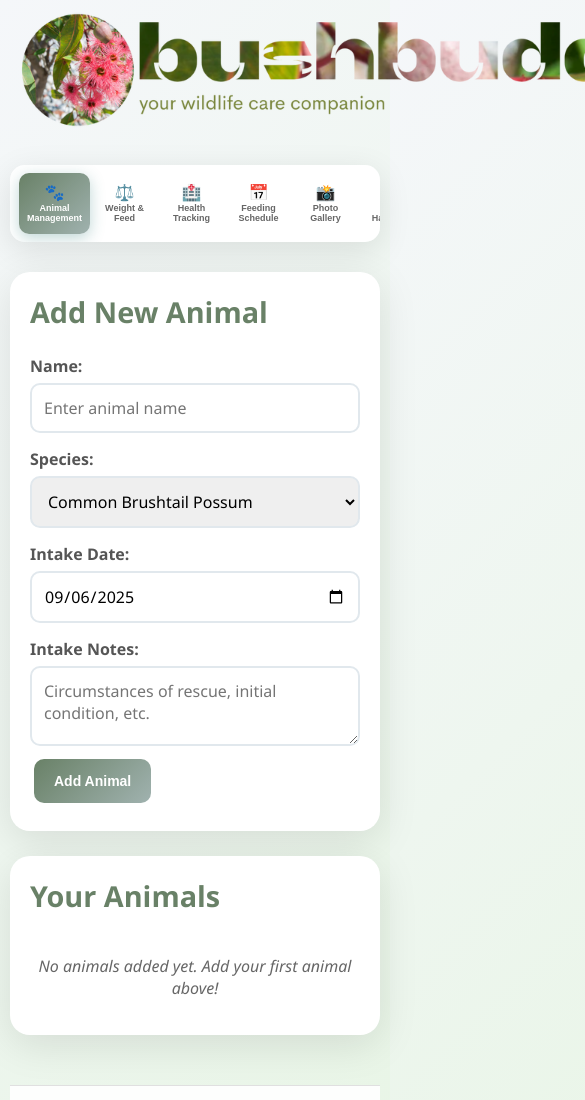
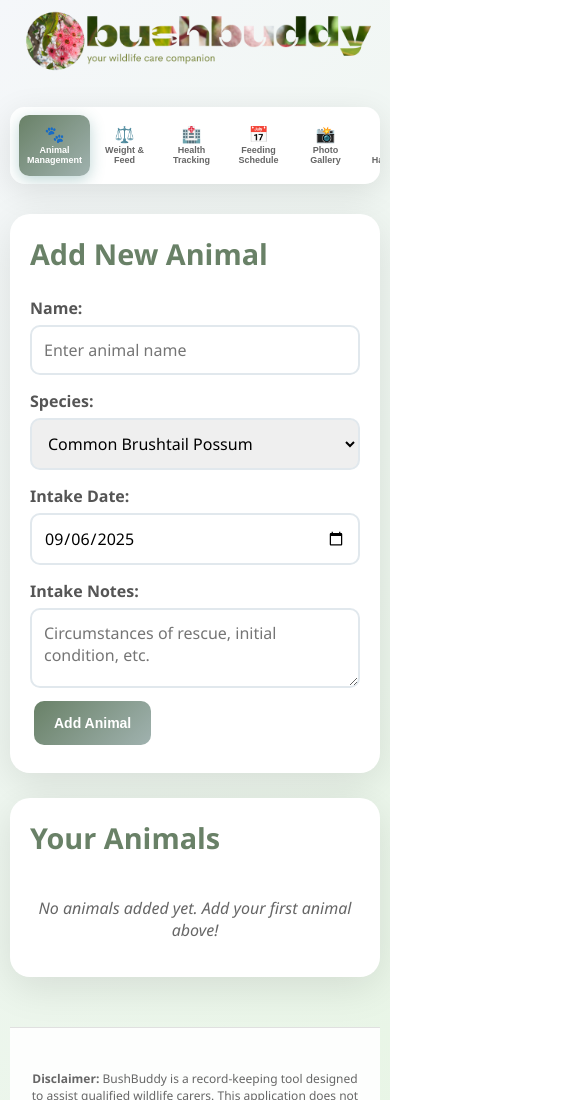
Before and after one commit to kate-jova/bush_buddy_app, a plain HTML site: page index.html in a window 390 px wide. Shown: the top 1100 px of the page, 585 px wide, since content can reach past the window. Drawn offline with Linux system fonts and the light colour scheme.

Commit message:
Update index.html

```diff
--- a/index.html
+++ b/index.html
@@ -8,6 +8,14 @@
 body { font-family: 'Segoe UI', Tahoma, Geneva, Verdana, sans-serif; margin: 0; padding: 20px; background: linear-gradient(135deg, #f5f7fa 0%, #e7f5e4 100%); min-height: 100vh; }
 .container { max-width: 1200px; margin: 0 auto; }
 .header { text-align: center; margin-bottom: 30px; color: #657a6b; }
+
+/* Logo responsive styling */
+.header img {
+  max-height: 120px;
+  max-width: 100%;
+  height: auto;
+  margin-bottom: 0;
+}
 
 /* Navigation */
 .main-nav { display: flex; justify-content: center; margin-bottom: 30px; background: white; border-radius: 15px; padding: 10px; box-shadow: 0 8px 32px rgba(0,0,0,0.1); overflow-x: auto; }
@@ -57,6 +65,13 @@ button.danger { background: linear-gradient(135deg, #dc3545, #e74c3c); }
 /* Mobile */
 @media (max-width: 768px) {
   body { padding: 10px; }
+
+  /* Mobile logo sizing */
+  .header img {
+    max-height: 80px;
+    max-width: 90vw;
+  }
+
   .main-nav {
     padding: 8px;
     overflow-x: auto;
@@ -83,7 +98,7 @@ button.danger { background: linear-gradient(135deg, #dc3545, #e74c3c); }
 
 <div class="container">
   <div class="header">
-    <img src="BushBuddyLogo.png" alt="BushBuddy Logo" style="max-height: 120px; margin-bottom: 0;">
+    <img src="BushBuddyLogo.png" alt="BushBuddy Logo">
   </div>
 
   <div class="main-nav">
```
